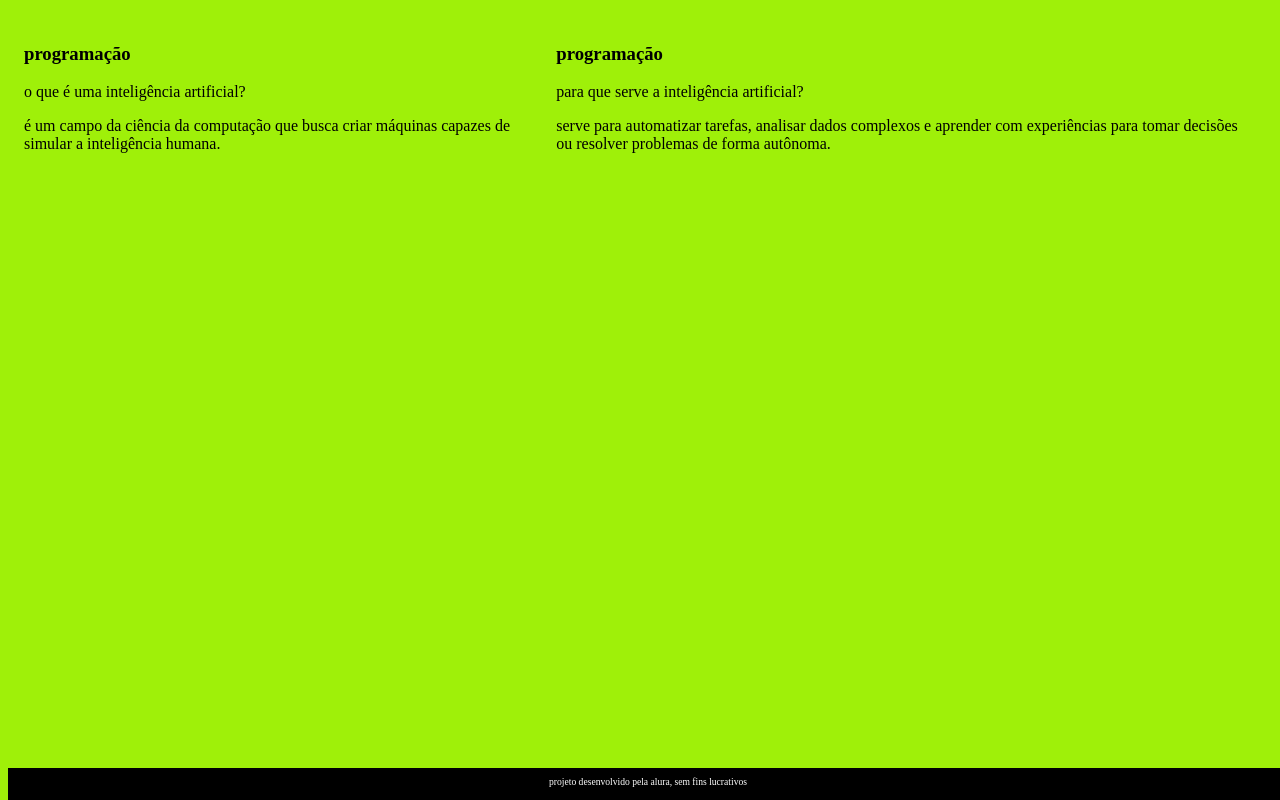
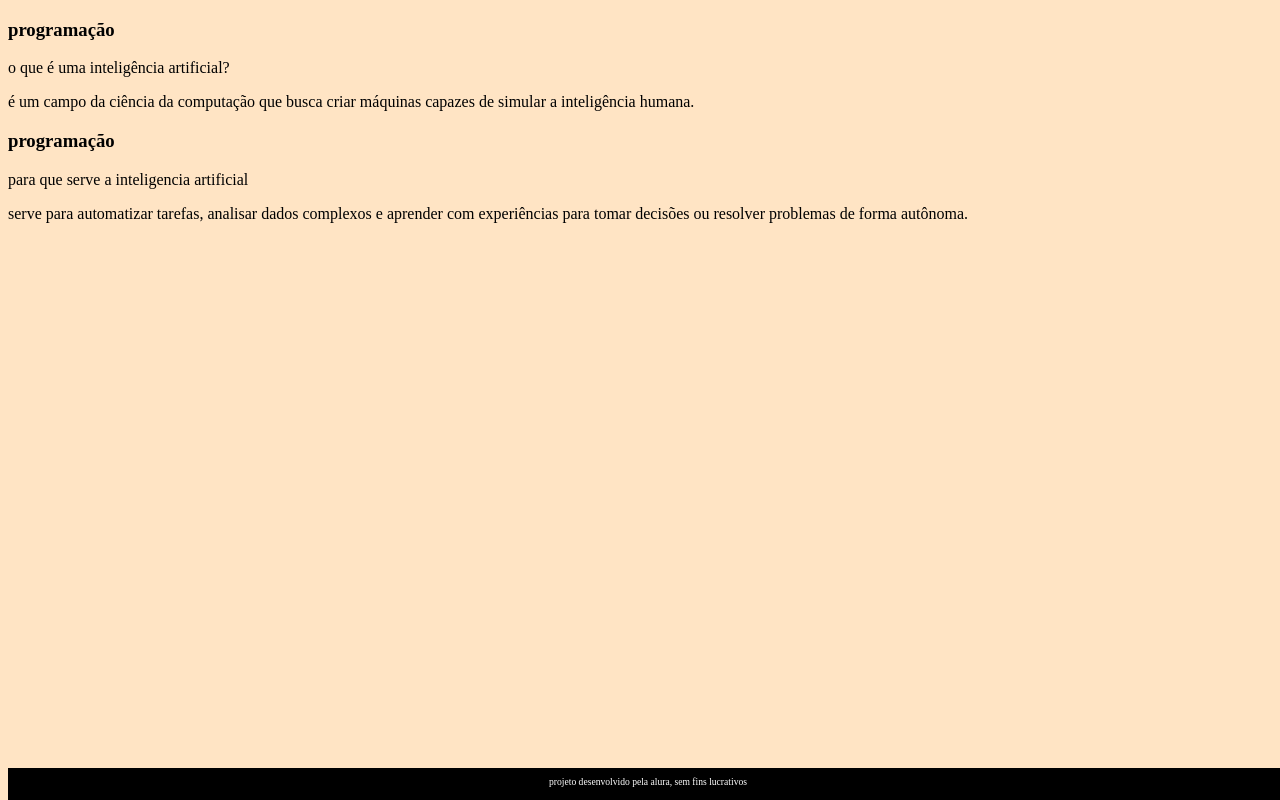
Before and after one commit to john2009game/flashcard, a plain HTML site: page index.html in a window 1280 px wide. Drawn offline with Linux system fonts and the light colour scheme; files that its build step writes are made by us from their sources.

Commit message:
Add files via upload

```diff
--- a/index.html
+++ b/index.html
@@ -14,19 +14,18 @@
                 <div class="cartao__conteudo">
                     <h3>programação</h3>
                     <div class="cartao__conteudo__pergunta">
-                     <p>o que é uma inteligência artificial?</p>
+                    <p> o que é uma inteligência artificial?</p>
                     </div>
                     <div class="cartao__conteudo__resposta">
-                       <p></p> é um campo da ciência da computação que busca criar máquinas capazes de simular a inteligência humana.</p>
+                       <p> é um campo da ciência da computação que busca criar máquinas capazes de simular a inteligência humana.</p>
                 </div>
             </article>
             <article class="cartao">
                 <div class="cartao__conteudo">
                     <h3>programação</h3>
                     <div class="cartao__conteudo__pergunta">
-                        <p>para que serve a inteligência artificial?</p>
-                    </div>
-                    <div class="cartao__conteudo__resposta">
+                        <p>para que serve a inteligencia artificial</p>
+                          <div class="cartao__conteudo__resposta">
                        <p> serve para automatizar tarefas, analisar dados complexos e aprender com experiências para tomar decisões ou resolver problemas de forma autônoma.</p>
             </article>
         </section>
--- a/style.css
+++ b/style.css
@@ -1,23 +1,7 @@
 body {
-    background-color: rgb(159, 240, 9);
+    background-color: bisque;
     font-family: Bai Jamjuree;
 }
-
-#container {
-    display: flex;
-}
-
-.cartao {
-    margin: 1rem 1rem;
-}
-
-
-
-
-
-
-
-
 
 footer {
     background-color: black;
```
